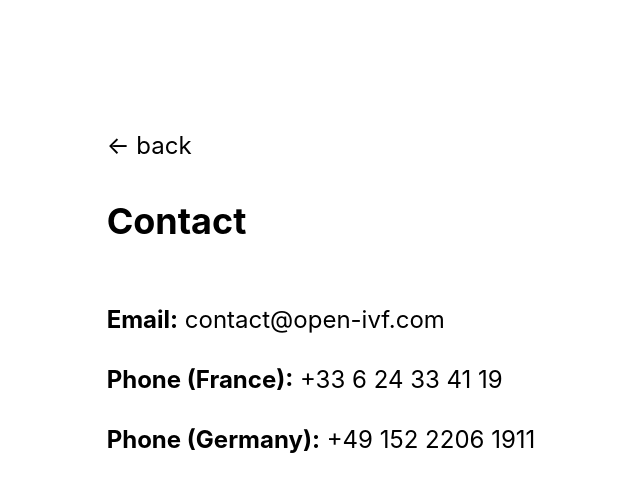
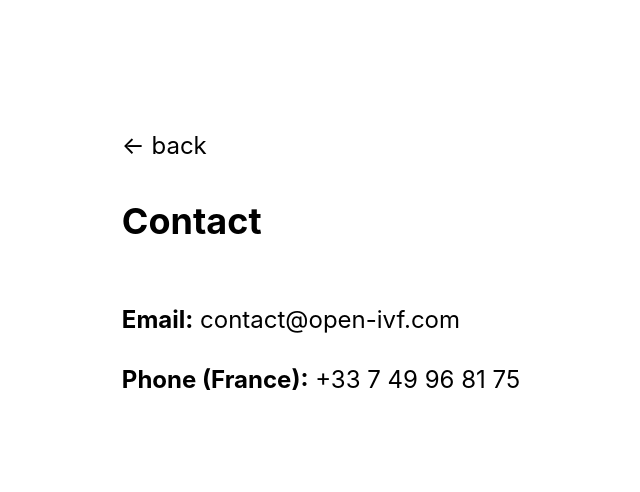
Before and after one commit to Lukas-DH/company-openivf, a Next.js app: page /contact in a window 1280 px wide. Shown: the top 492 px of the page, without its empty margins (319-959 px from the left). Built offline with nearby package versions, Linux system fonts and the light colour scheme.

Commit message:
Update contact.js

```diff
--- a/pages/contact.js
+++ b/pages/contact.js
@@ -18,11 +18,7 @@ export default function Contact() {
               </p>
               <p>
                 {" "}
-                <strong>Phone (France):</strong> +33 6 24 33 41 19
-              </p>
-              <p>
-                {" "}
-                <strong>Phone (Germany):</strong> +49 152 2206 1911
+                <strong>Phone (France):</strong> +33 7 49 96 81 75
               </p>
             </div>{" "}
           </div>
```
